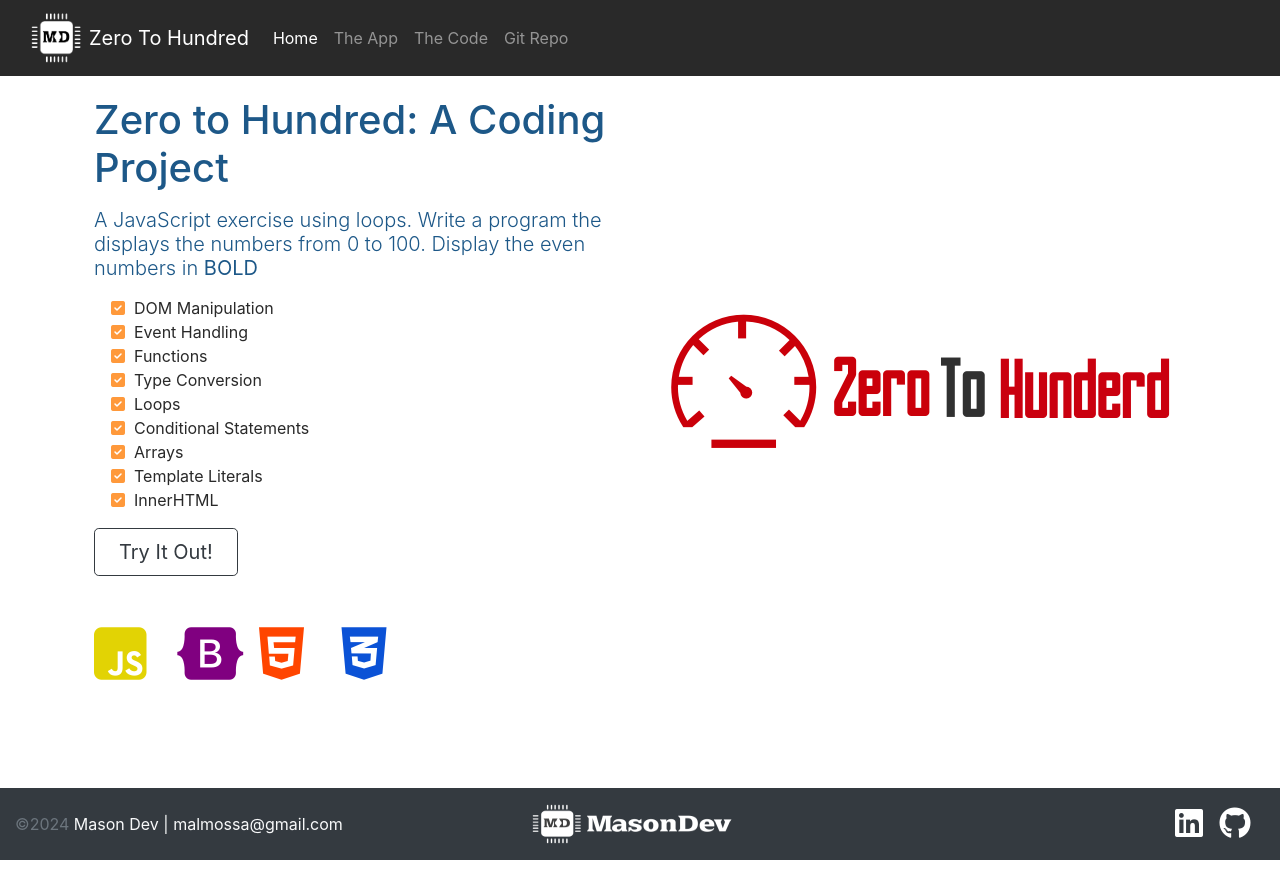
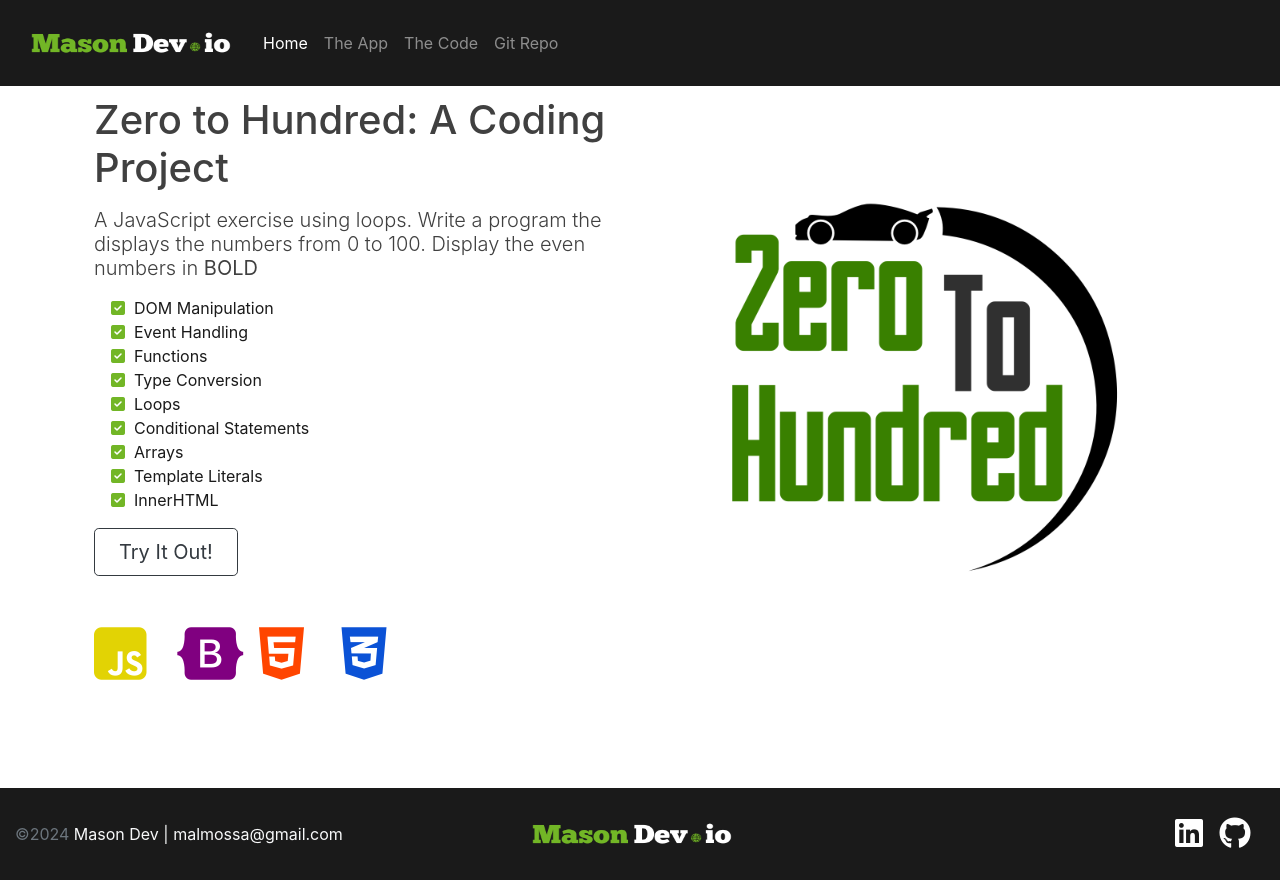
Before and after one commit to malmossa/1-to-100, a plain HTML site: page index.html in a window 1280 px wide. Drawn offline with nearby package versions, Linux system fonts and the light colour scheme.

Commit message:
completed

```diff
--- a/css/site.css
+++ b/css/site.css
@@ -1,8 +1,8 @@
 
 :root {
-  --primary-color: #1d5888;
-  --secondary-color: #ff993b;
-  --dark-color: #292929;
+  --primary-color: #404040;
+  --secondary-color: #72B626;
+  --dark-color:  #1a1a1a;
   --white-color: #ffffff;
 }
 
--- a/index.html
+++ b/index.html
@@ -14,7 +14,7 @@
     integrity="sha384-9aIt2nRpC12Uk9gS9baDl411NQApFmC26EwAOH8WgZl5MYYxFfc+NcPb1dKGj7Sk" crossorigin="anonymous" />
 
   <link rel="stylesheet" href="css/site.css" />
-  <link rel="icon" type="image/png" href="img/favicon.png" />
+  <link rel="icon" type="image/png" href="img/icon_logo.png" />
 
   <script src="https://kit.fontawesome.com/5db21ba9c6.js" crossorigin="anonymous"></script>
 </head>
@@ -23,8 +23,8 @@
   <!-- Navigation Section -->
   <nav class="navbar navbar-expand-md navbar-dark fixed-top">
     <div class="container-fluid">
-      <a class="navbar-brand d-flex align-items-center" href="index.html"><img src="img/logo_initial.png" class="mr-2"
-          alt="Logo" width="50" height="50" />Zero To Hundred</a>
+      <a class="navbar-brand d-flex align-items-center" href="index.html"><img src="img/mason_logo.png" class="mr-2"
+          alt="Logo" width="200" height="60" /></a>
       <button class="navbar-toggler" type="button" data-bs-toggle="collapse" data-bs-target="#navbarCollapse"
         aria-controls="navbarCollapse" aria-expanded="false" aria-label="Toggle navigation">
         <span class="navbar-toggler-icon"></span>
@@ -120,15 +120,15 @@
           </h5>
         </div>
         <div class="col align-content-center">
-          <img src="img/logo.png" class="img-fluid center-block d-block mx-auto mb-4" alt="App Logo" width="500"
-            height="500" />
+          <img src="img/project_logo.png" class="img-fluid center-block d-block mx-auto mb-4" alt="App Logo" width="400"
+            height="400" />
         </div>
       </div>
     </div>
   </main>
 
   <!--Footer Section -->
-  <footer class="footer mt-auto py-3 bg-dark">
+  <footer class="footer mt-auto py-3 navbar-dark">
     <div class="container-fluid">
       <div class="row row-cols-1 row-cols-lg-3 gy-2">
         <div
@@ -139,7 +139,7 @@
           </div>
         </div>
         <div class="col d-flex align-items-center justify-content-center">
-          <img src="img/mason_logo_white.png" alt="Logo" height="40" width="200" />
+          <img src="img/mason_logo.png" alt="Logo" height="60" width="200" />
         </div>
         <div class="col d-flex align-items-center justify-content-center justify-content-lg-end">
           <div class="row">
```
Also changed, not shown: app.html (+5 -5 lines), code.html (+7 -6 lines), img/favicon.png (deleted), img/icon_logo.png (added), img/logo.png (deleted), img/logo_initial.png (deleted), img/mason_logo.png (added), img/mason_logo_white.png (deleted), img/project_logo.png (added).
